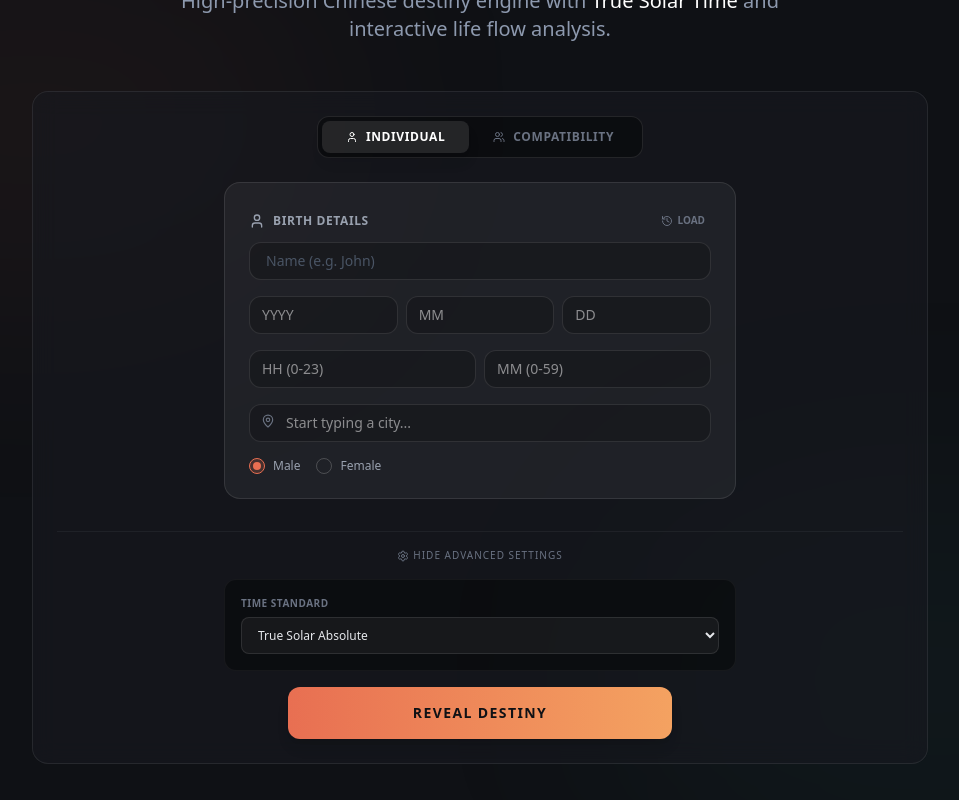
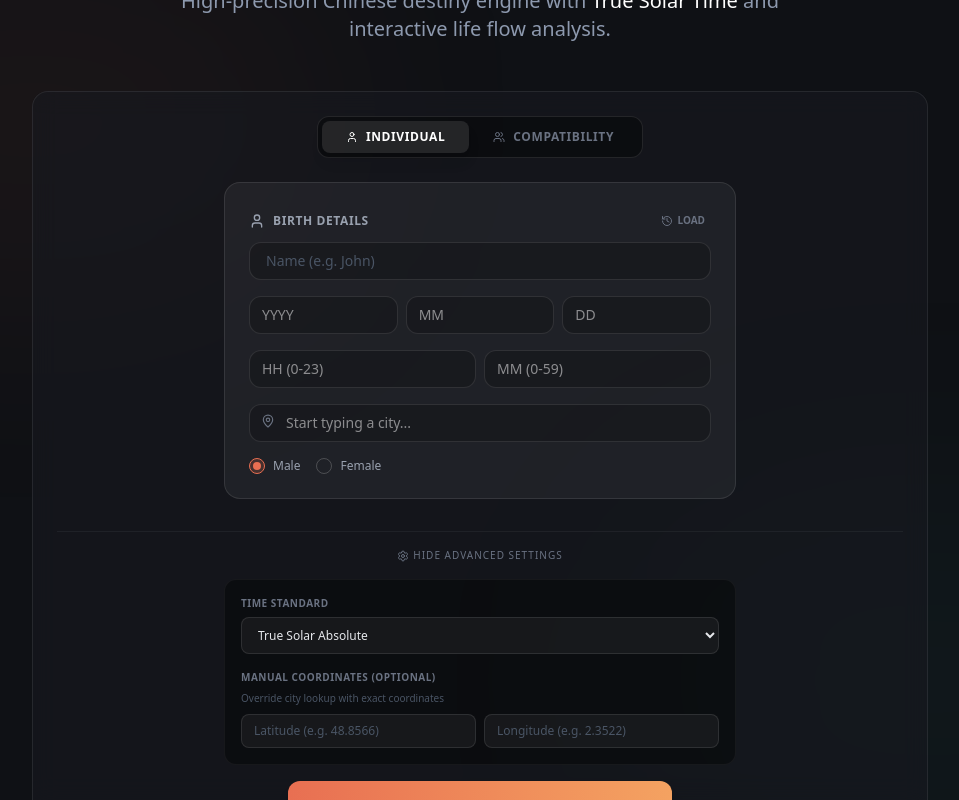
Before and after one commit to GabrielRw/bazi-calculator, a Next.js app: page / in a window 1280 px wide. Both pictures are taken after a click on the button "ADVANCED SETTINGS". Shown: the part 365-1165 px from the top of the page, without its empty margins (160-1119 px from the left). Built offline with nearby package versions, Linux system fonts and the light colour scheme.

Commit message:
feat: Add manual latitude/longitude input in advanced settings

```diff
--- a/src/app/page.tsx
+++ b/src/app/page.tsx
@@ -470,6 +470,8 @@ The report must be detailed, practical, and non-repetitive. Depth > fluff.`;
           hour: data.hour,
           minute: data.minute,
           city: data.city,
+          ...(data.lat !== undefined && { lat: data.lat }),
+          ...(data.lng !== undefined && { lng: data.lng }),
           sex: data.gender === "male" ? "M" : "F",
           time_standard: data.timeStandard,
           include_ten_gods: true,
--- a/src/components/BaziForm.tsx
+++ b/src/components/BaziForm.tsx
@@ -32,6 +32,8 @@ export interface FormData {
     hour: number;
     minute: number;
     city: string;
+    lat?: number;
+    lng?: number;
     gender: "male" | "female";
     timeStandard: string;
     calendar: string;
@@ -66,6 +68,8 @@ const DEFAULT_FORM_DATA = {
     hour: "",
     minute: "",
     city: "",
+    lat: "",
+    lng: "",
     gender: "male",
     timeStandard: "true_solar_absolute",
     calendar: "gregorian",
@@ -435,6 +439,8 @@ export default function BaziForm({
         hour: parseInt(raw.hour) || 0,
         minute: parseInt(raw.minute) || 0,
         city: raw.city,
+        lat: raw.lat ? parseFloat(raw.lat) : undefined,
+        lng: raw.lng ? parseFloat(raw.lng) : undefined,
         gender: raw.gender,
         timeStandard: raw.timeStandard,
         calendar: raw.calendar
@@ -799,6 +805,38 @@ export default function BaziForm({
                                             <option value="civil">Civil Time</option>
                                         </select>
                                     </div>
+
+                                    {/* Manual Coordinates */}
+                                    <div>
+                                        <label className="text-[10px] uppercase text-gray-500 font-bold tracking-wider mb-1.5 block">Manual Coordinates (optional)</label>
+                                        <p className="text-[10px] text-gray-600 mb-2">Override city lookup with exact coordinates</p>
+                                        <div className="grid grid-cols-2 gap-2">
+                                            <div>
+                                                <input
+                                                    type="number"
+                                                    step="any"
+                                                    value={personA.lat}
+                                                    onChange={(e) => {
+                                                        setPersonA({ ...personA, lat: e.target.value });
+                                                    }}
+                                                    className="w-full bg-white/5 border border-white/10 rounded-lg px-3 py-2 text-xs text-gray-200 focus:border-jade focus:outline-none placeholder-gray-600"
+                                                    placeholder="Latitude (e.g. 48.8566)"
+                                                />
+                                            </div>
+                                            <div>
+                                                <input
+                                                    type="number"
+                                                    step="any"
+                                                    value={personA.lng}
+                                                    onChange={(e) => {
+                                                        setPersonA({ ...personA, lng: e.target.value });
+                                                    }}
+                                                    className="w-full bg-white/5 border border-white/10 rounded-lg px-3 py-2 text-xs text-gray-200 focus:border-jade focus:outline-none placeholder-gray-600"
+                                                    placeholder="Longitude (e.g. 2.3522)"
+                                                />
+                                            </div>
+                                        </div>
+                                    </div>
                                 </div>
                             </motion.div>
                         )}
```
